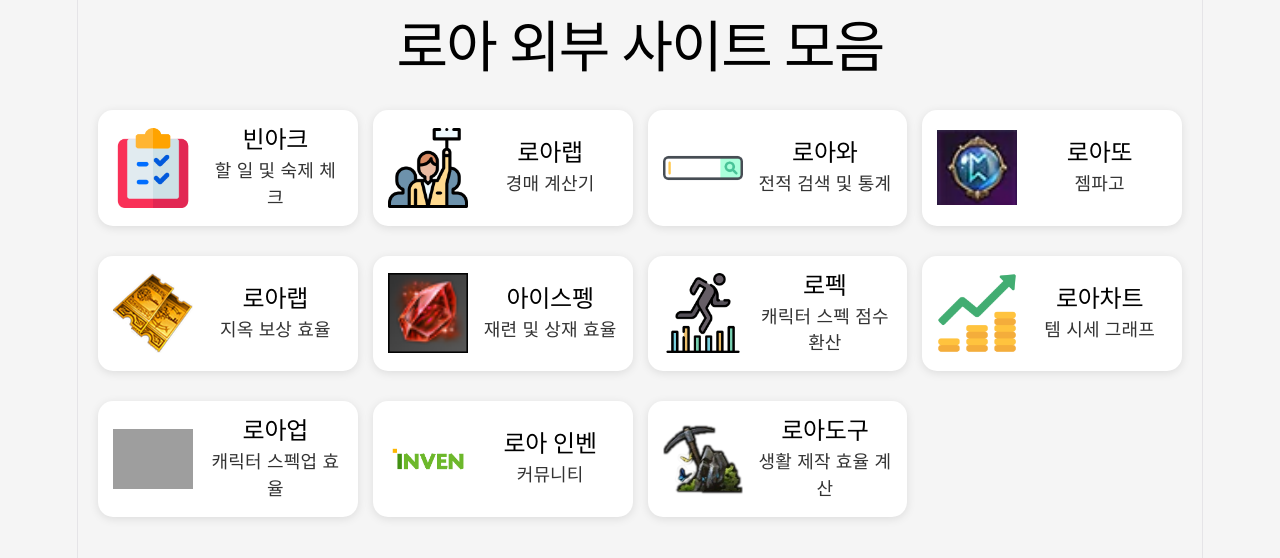
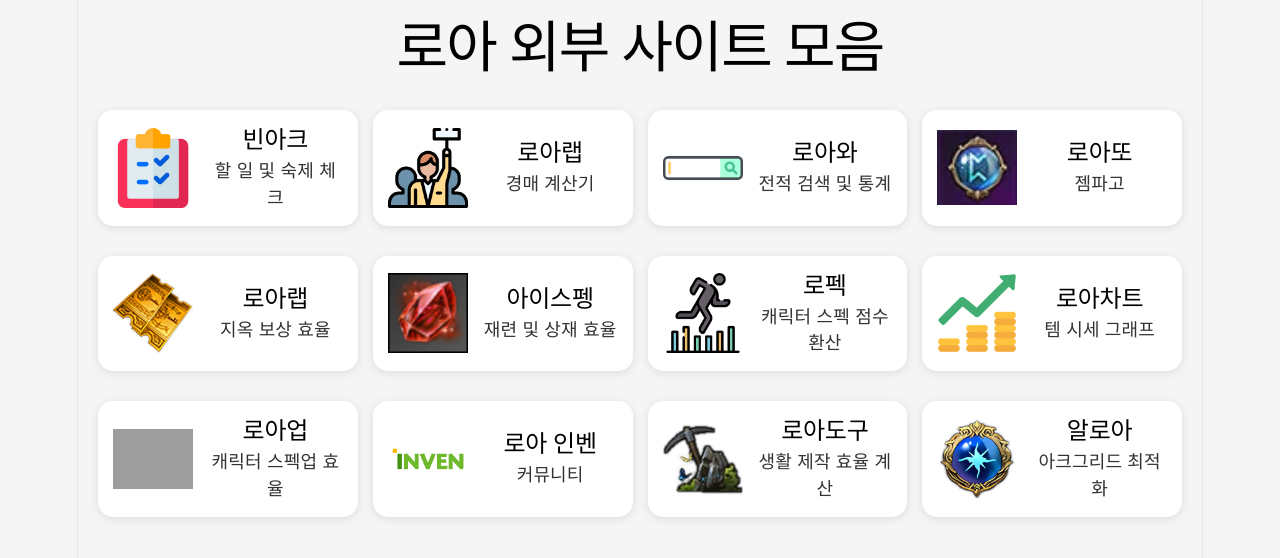
Before and after one commit to chtj1024/lostall, a React (Vite) app: page / in a window 1280 px wide. Shown: the top 558 px of the page. Built offline with nearby package versions, Linux system fonts and the light colour scheme; grey boxes are pictures that could not be loaded.

Commit message:
add arkgrid site

```diff
--- a/src/data.js
+++ b/src/data.js
@@ -85,5 +85,13 @@
     description: "생활 제작 효율 계산",
     url: "https://loatool.taeu.kr/calculator/craft",
     image: "/images/farming.png"
+  },
+
+  {
+    id: 11,
+    name: "알로아",
+    description: "아크그리드 최적화",
+    url: "https://aloa.gg/ko/arkgrid",
+    image: "/images/arkgrid.png"
   }
 ];
```
Also changed, not shown: public/images/arkgrid.png (added).
